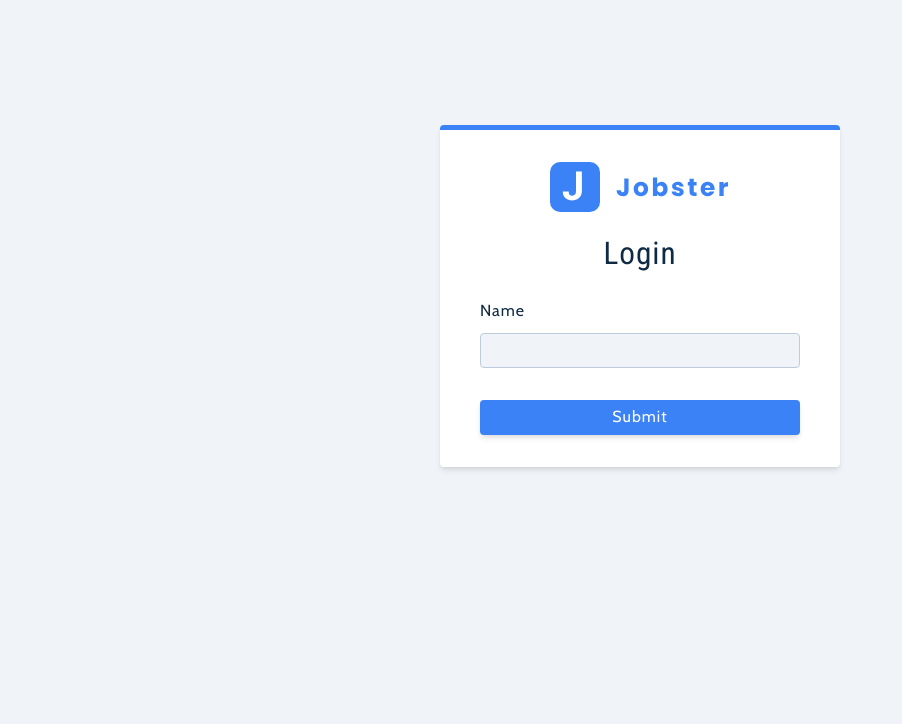
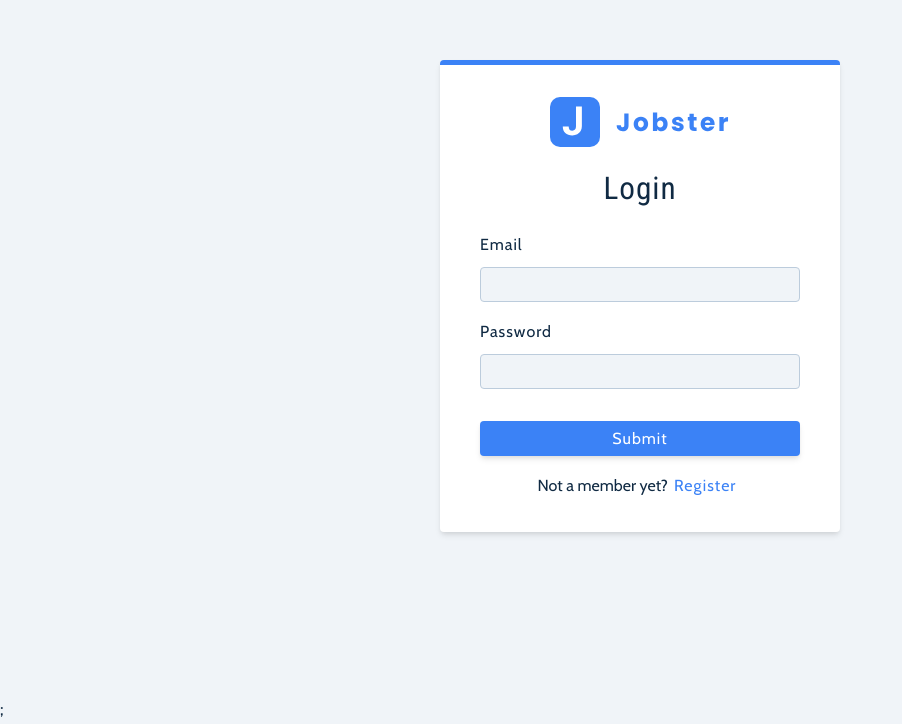
Before and after one commit to peternelson22/jobster, a React (Vite) app: page /register in a window 1280 px wide. Shown: the part 104-828 px from the top of the page, without its empty margins (0-902 px from the left). Before the commit the page ends 800 px from the top, so only its background shows below. Built offline with nearby package versions, Linux system fonts and the light colour scheme.

Commit message:
Register user completed

```diff
--- a/src/App.jsx
+++ b/src/App.jsx
@@ -1,6 +1,8 @@
 import { createBrowserRouter, RouterProvider } from 'react-router-dom';
 import { Layout } from './pages/dashboard';
 import { Error, Landing, Register } from './pages';
+import { ToastContainer } from 'react-toastify';
+import 'react-toastify/dist/ReactToastify.css';
 
 const router = createBrowserRouter([
   {
@@ -19,7 +21,12 @@ const router = createBrowserRouter([
 ]);
 
 function App() {
-  return <RouterProvider router={router} />;
+  return (
+    <>
+      <RouterProvider router={router} />;
+      <ToastContainer position='top-center' />
+    </>
+  );
 }
 
 export default App;
--- a/src/components/FormRow.jsx
+++ b/src/components/FormRow.jsx
@@ -1,4 +1,18 @@
-const FormRow = () => {
-  return <div>FormRow</div>;
+const FormRow = ({ type, name, value, handleChange, labelText }) => {
+  return (
+    <div className='form-row'>
+      <label htmlFor={name} className='form-label'>
+        {labelText || name}
+      </label>
+
+      <input
+        type={type}
+        value={value}
+        name={name}
+        onChange={handleChange}
+        className='form-input'
+      />
+    </div>
+  );
 };
 export default FormRow;
--- /dev/null
+++ b/src/features/userSlice.js
@@ -0,0 +1,52 @@
+import { createSlice, createAsyncThunk } from '@reduxjs/toolkit';
+import { useSelector } from 'react-redux';
+import { toast } from 'react-toastify';
+import customFetch from '../utils/axios';
+
+const initialState = {
+  isLoading: false,
+  user: null,
+};
+
+export const registerUser = createAsyncThunk(
+  'user/registerUser',
+  async (user, thunkAPI) => {
+    try {
+      const res = await customFetch.post('/auth/register', user);
+      return res.data;
+    } catch (error) {
+      return thunkAPI.rejectWithValue(error.response.data.msg);
+    }
+  }
+);
+export const loginUser = createAsyncThunk(
+  'user/loginUser',
+  async (user, thunkAPI) => {
+    console.log(user);
+  }
+);
+
+const userSlice = createSlice({
+  name: 'user',
+  initialState,
+  extraReducers: (builder) => {
+    builder
+      .addCase(registerUser.pending, (state) => {
+        state.isLoading = true;
+      })
+      .addCase(registerUser.fulfilled, (state, { payload }) => {
+        const { user } = payload;
+        state.isLoading = false;
+        state.user = user;
+        toast.success(`Welcome, ${user.name}`);
+      })
+      .addCase(registerUser.rejected, (state, { payload }) => {
+        state.isLoading = false;
+        toast.error(payload);
+      });
+  },
+});
+
+export default userSlice.reducer;
+
+export const useUserSelector = () => useSelector((store) => store.user);
--- a/src/main.jsx
+++ b/src/main.jsx
@@ -3,9 +3,13 @@ import ReactDOM from 'react-dom/client';
 import App from './App.jsx';
 import 'normalize.css';
 import './index.css';
+import { Provider } from 'react-redux';
+import { store } from './store.js';
 
 ReactDOM.createRoot(document.getElementById('root')).render(
   <React.StrictMode>
-    <App />
+    <Provider store={store}>
+      <App tab='home' />
+    </Provider>
   </React.StrictMode>
 );
--- a/src/pages/Register.jsx
+++ b/src/pages/Register.jsx
@@ -1,6 +1,13 @@
 import { useState } from 'react';
 import Wrapper from '../assets/wrappers/RegisterPage';
-import { Logo } from '../components';
+import { FormRow, Logo } from '../components';
+import { toast } from 'react-toastify';
+import {
+  loginUser,
+  registerUser,
+  useUserSelector,
+} from '../features/userSlice';
+import { useDispatch } from 'react-redux';
 
 const initialState = {
   name: '',
@@ -12,34 +19,69 @@ const initialState = {
 const Register = () => {
   const [values, setValues] = useState(initialState);
 
-  const handleChange = () => {};
-  const onSubmit = (e) => {
+  const { isLoading, user } = useUserSelector();
+  const dispatch = useDispatch();
+
+  const handleChange = (e) => {
+    setValues({ ...values, [e.target.name]: e.target.value });
+  };
+  const handleSubmit = (e) => {
     e.preventDefault();
+    const { name, email, password, isMember } = values;
+    if (!email || !password || (!isMember && !name)) {
+      toast.error('pls fill in the values');
+      return;
+    }
+    if (isMember) {
+      dispatch(loginUser({ email, password }));
+    }
+    dispatch(registerUser({ name, email, password }));
+  };
+
+  const toggleMember = () => {
+    setValues({ ...values, isMember: !values.isMember });
   };
   return (
     <Wrapper className='full-page'>
-      <form className='form' onSubmit={onSubmit}>
+      <form className='form' onSubmit={handleSubmit}>
         <Logo />
-        <h3>Login</h3>
+        <h3>{values.isMember ? 'Login' : 'Register'}</h3>
 
-        {/* name field */}
-        <div className='form-row'>
-          <label htmlFor='name' className='form-label'>
-            name
-          </label>
-
-          <input
+        {!values.isMember && (
+          <FormRow
             type='text'
+            name='name'
             value={values.name}
-            name='name'
-            onChange={handleChange}
-            className='form-input'
+            handleChange={handleChange}
           />
-        </div>
+        )}
+        <FormRow
+          type='email'
+          name='email'
+          value={values.email}
+          handleChange={handleChange}
+        />
+        <FormRow
+          type='password'
+          name='password'
+          value={values.password}
+          handleChange={handleChange}
+        />
 
         <button type='submit' className='btn btn-block'>
-          submit
+          {isLoading ? 'submitting...' : 'submit'}
         </button>
+        <p>
+          {values.isMember ? 'Not a member yet?' : 'Already a member?'}
+          <button
+            type='button'
+            disabled={isLoading}
+            onClick={toggleMember}
+            className='member-btn'
+          >
+            {values.isMember ? 'Register' : 'Login'}
+          </button>
+        </p>
       </form>
     </Wrapper>
   );
--- /dev/null
+++ b/src/store.js
@@ -0,0 +1,8 @@
+import { configureStore } from '@reduxjs/toolkit';
+import userSlice from './features/userSlice';
+
+export const store = configureStore({
+  reducer: {
+    user: userSlice,
+  },
+});
--- /dev/null
+++ b/src/utils/axios.js
@@ -0,0 +1,7 @@
+import axios from 'axios';
+
+const customFetch = axios.create({
+  baseURL: 'https://jobify-prod.herokuapp.com/api/v1/toolkit',
+});
+
+export default customFetch;
```
Also changed, not shown: src/index.css (+9 -0 lines).
